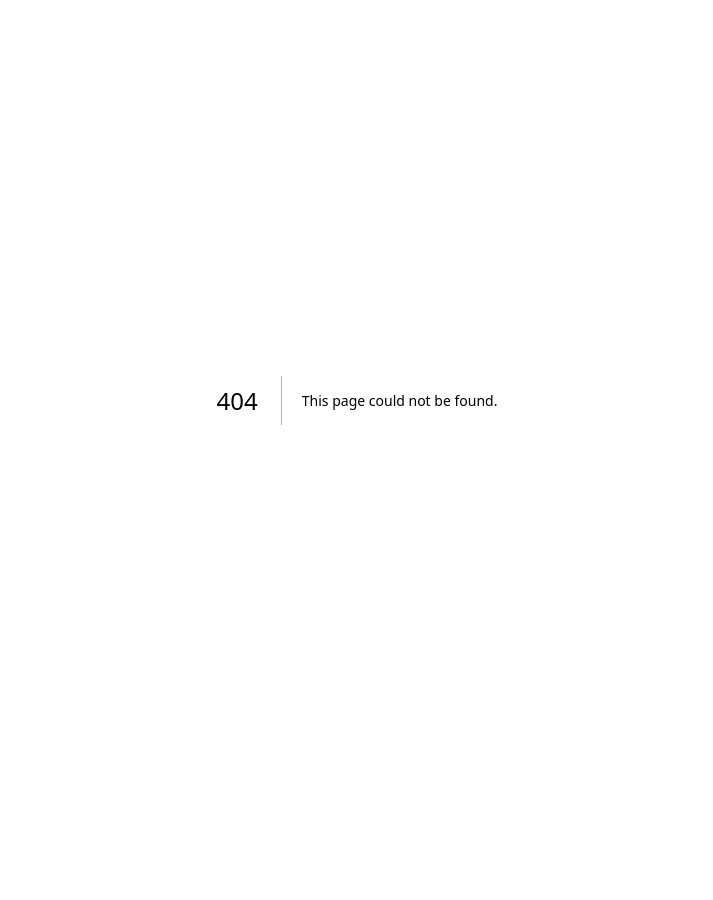
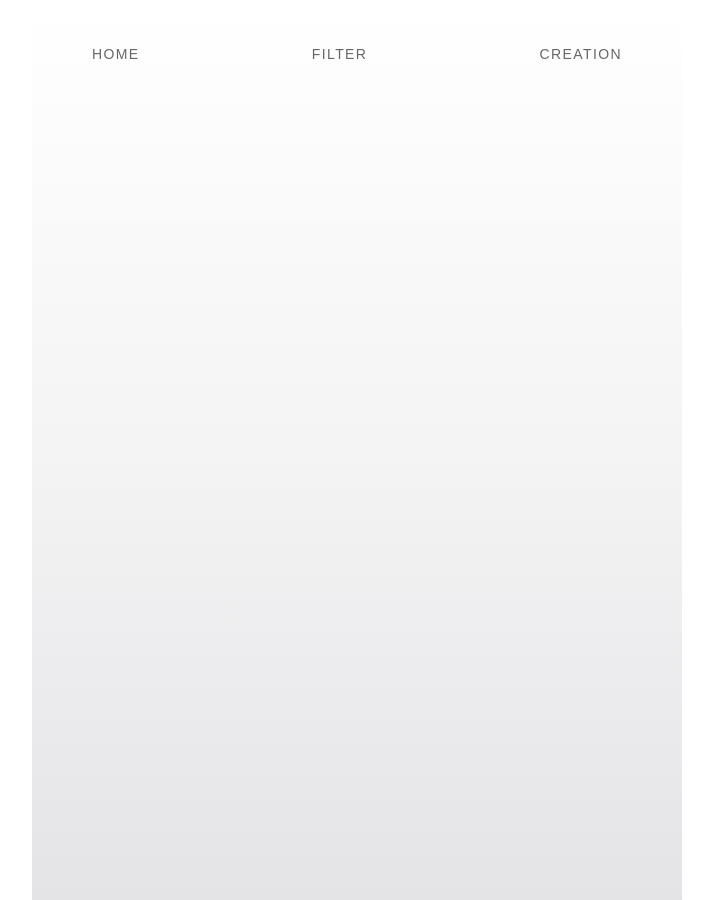
Before and after one commit to Loreenbh/sylage-archive, a Next.js app: page /discover in a window 1280 px wide. Before the commit this address had no page. Shown: the whole page, without its empty margins (283-996 px from the left). Before the commit the page ends 800 px from the top, so only its background shows below. Built offline with nearby package versions, Linux system fonts and the light colour scheme.

Commit message:
update cover design

```diff
--- /dev/null
+++ b/app/discover/page.tsx
@@ -0,0 +1,10 @@
+import FormatPage from "@/components/FormatPage"
+import Header from "@/components/Header"
+
+export default function PageDiscover() {
+  return (
+    <FormatPage>
+      <Header />
+    </FormatPage>
+  )
+}
--- a/app/layout.tsx
+++ b/app/layout.tsx
@@ -2,32 +2,52 @@ import type { Metadata } from "next";
 import { Geist, Geist_Mono } from "next/font/google";
 import "./globals.css";
 
-const geistSans = Geist({
-  variable: "--font-geist-sans",
-  subsets: ["latin"],
-});
+// const geistSans = Geist({
+//   variable: "--font-geist-sans",
+//   subsets: ["latin"],
+// });
 
-const geistMono = Geist_Mono({
-  variable: "--font-geist-mono",
-  subsets: ["latin"],
-});
+// const geistMono = Geist_Mono({
+//   variable: "--font-geist-mono",
+//   subsets: ["latin"],
+// });
 
-export const metadata: Metadata = {
-  title: "Create Next App",
-  description: "Generated by create next app",
-};
+// export const metadata: Metadata = {
+//   title: "Create Next App",
+//   description: "Generated by create next app",
+// };
 
-export default function RootLayout({
-  children,
-}: Readonly<{
-  children: React.ReactNode;
-}>) {
+// export default function RootLayout({
+//   children,
+// }: Readonly<{
+//   children: React.ReactNode;
+// }>) {
+//   return (
+//     <html
+//       lang="en"
+//       className={`${geistSans.variable} ${geistMono.variable} h-full antialiased`}
+//     >
+//       <body className="min-h-full flex flex-col">{children}</body>
+//     </html>
+//   );
+// }
+
+// export default function RootLayout({ children }) {
+//   return (
+//     <html lang="fr">
+//       <body className="bg-neutral-200 flex items-center justify-center min-h-screen">
+//         {children}
+//       </body>
+//     </html>
+//   )
+// }
+
+export default function RootLayout({ children }) {
   return (
-    <html
-      lang="en"
-      className={`${geistSans.variable} ${geistMono.variable} h-full antialiased`}
-    >
-      <body className="min-h-full flex flex-col">{children}</body>
+    <html lang="fr">
+      <body className="bg-black overflow-hidden min-h-screen flex items-center justify-center">
+        {children}
+      </body>
     </html>
-  );
+  )
 }
--- a/app/page.tsx
+++ b/app/page.tsx
@@ -1,65 +1,37 @@
-import Image from "next/image";
+import FormatPage from "@/components/FormatPage"
+import { Bodoni_Moda } from "next/font/google"
+import Image from "next/image"
+
+const bodoni = Bodoni_Moda({
+  subsets: ["latin"],
+})
+
 
 export default function Home() {
   return (
-    <div className="flex flex-col flex-1 items-center justify-center bg-zinc-50 font-sans dark:bg-black">
-      <main className="flex flex-1 w-full max-w-3xl flex-col items-center justify-between py-32 px-16 bg-white dark:bg-black sm:items-start">
-        <Image
-          className="dark:invert"
-          src="/next.svg"
-          alt="Next.js logo"
-          width={100}
-          height={20}
-          priority
-        />
-        <div className="flex flex-col items-center gap-6 text-center sm:items-start sm:text-left">
-          <h1 className="max-w-xs text-3xl font-semibold leading-10 tracking-tight text-black dark:text-zinc-50">
-            To get started, edit the page.tsx file.
+    <div className="relative w-full min-h-screen flex items-center justify-center">
+
+      {/* BACKGROUND BLUR */}
+      {/* <div className="absolute inset-0 bg-gray-300 blur-3xl opacity-50 scale-110" /> */}
+
+      <FormatPage >
+
+        {/* BACKGROUND IMAGE */}
+          <Image
+            src="/globe.svg"
+            alt="cover background"
+            // fill
+            width={300}
+            height={400}
+            className="object-cover"
+          />
+
+        {/* TITLE COVER*/}
+          <h1 className={`relative z-10 p-10 text-2xl tracking-[0.6em]
+            uppercase font-light ${bodoni.className} text-black`}>
+            THE MOOD ARCHIVE
           </h1>
-          <p className="max-w-md text-lg leading-8 text-zinc-600 dark:text-zinc-400">
-            Looking for a starting point or more instructions? Head over to{" "}
-            <a
-              href="https://vercel.com/templates?framework=next.js&utm_source=create-next-app&utm_medium=appdir-template-tw&utm_campaign=create-next-app"
-              className="font-medium text-zinc-950 dark:text-zinc-50"
-            >
-              Templates
-            </a>{" "}
-            or the{" "}
-            <a
-              href="https://nextjs.org/learn?utm_source=create-next-app&utm_medium=appdir-template-tw&utm_campaign=create-next-app"
-              className="font-medium text-zinc-950 dark:text-zinc-50"
-            >
-              Learning
-            </a>{" "}
-            center.
-          </p>
-        </div>
-        <div className="flex flex-col gap-4 text-base font-medium sm:flex-row">
-          <a
-            className="flex h-12 w-full items-center justify-center gap-2 rounded-full bg-foreground px-5 text-background transition-colors hover:bg-[#383838] dark:hover:bg-[#ccc] md:w-[158px]"
-            href="https://vercel.com/new?utm_source=create-next-app&utm_medium=appdir-template-tw&utm_campaign=create-next-app"
-            target="_blank"
-            rel="noopener noreferrer"
-          >
-            <Image
-              className="dark:invert"
-              src="/vercel.svg"
-              alt="Vercel logomark"
-              width={16}
-              height={16}
-            />
-            Deploy Now
-          </a>
-          <a
-            className="flex h-12 w-full items-center justify-center rounded-full border border-solid border-black/[.08] px-5 transition-colors hover:border-transparent hover:bg-black/[.04] dark:border-white/[.145] dark:hover:bg-[#1a1a1a] md:w-[158px]"
-            href="https://nextjs.org/docs?utm_source=create-next-app&utm_medium=appdir-template-tw&utm_campaign=create-next-app"
-            target="_blank"
-            rel="noopener noreferrer"
-          >
-            Documentation
-          </a>
-        </div>
-      </main>
+      </FormatPage>
     </div>
-  );
+  )
 }
--- /dev/null
+++ b/components/FormatPage.tsx
@@ -0,0 +1,9 @@
+export default function FormatPage( { children }) {
+    return (
+        <main className="relative w-[650px] h-[900px] bg-white shadow-3xl
+        bg-gradient-to-b from-white via-zinc-100 to-zinc-200 p-5 flex flex-col
+        ">
+            {children}
+        </main>
+    )
+}
--- /dev/null
+++ b/components/Header.tsx
@@ -0,0 +1,11 @@
+export default function Header() {
+    return (
+       <header className="w-full flex items-center justify-between px-10 py-6 text-sm
+        tracking-widest uppercase text-black/60 ">
+        <span>Home</span>
+        <span>Filter</span>
+        <span>Creation</span>
+
+       </header>
+    )
+}
```
Also changed, not shown: components/TexturePage.tsx (added).
